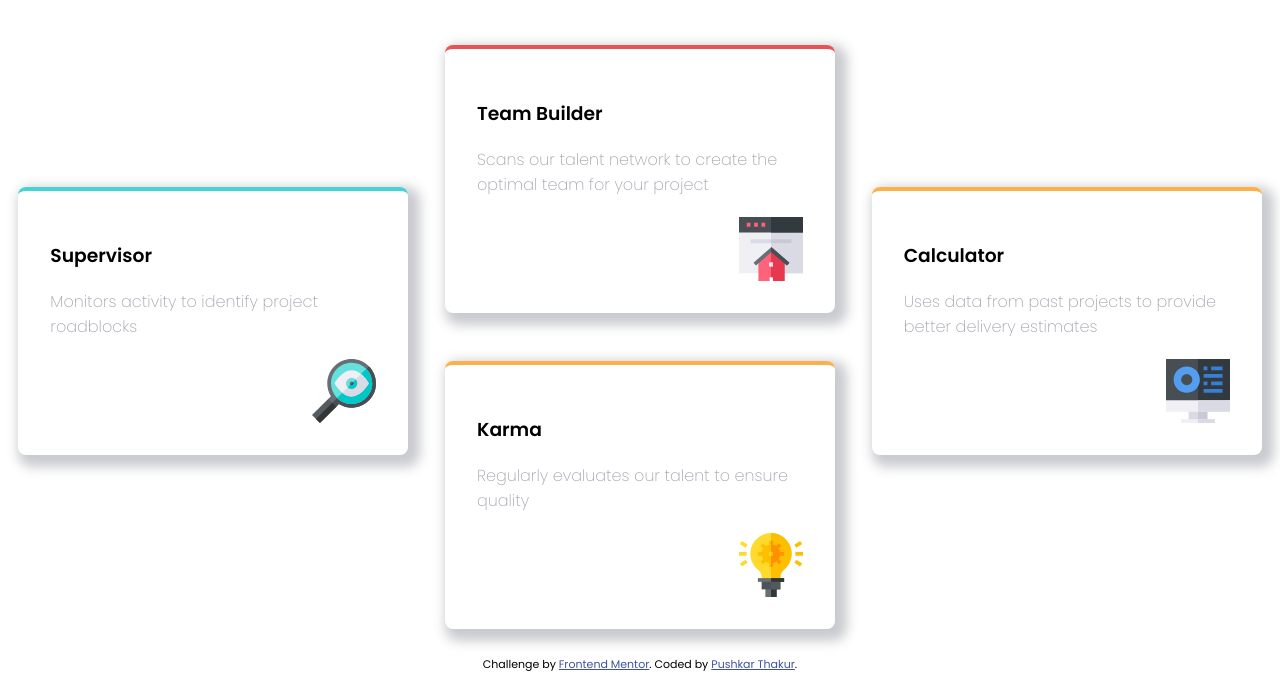
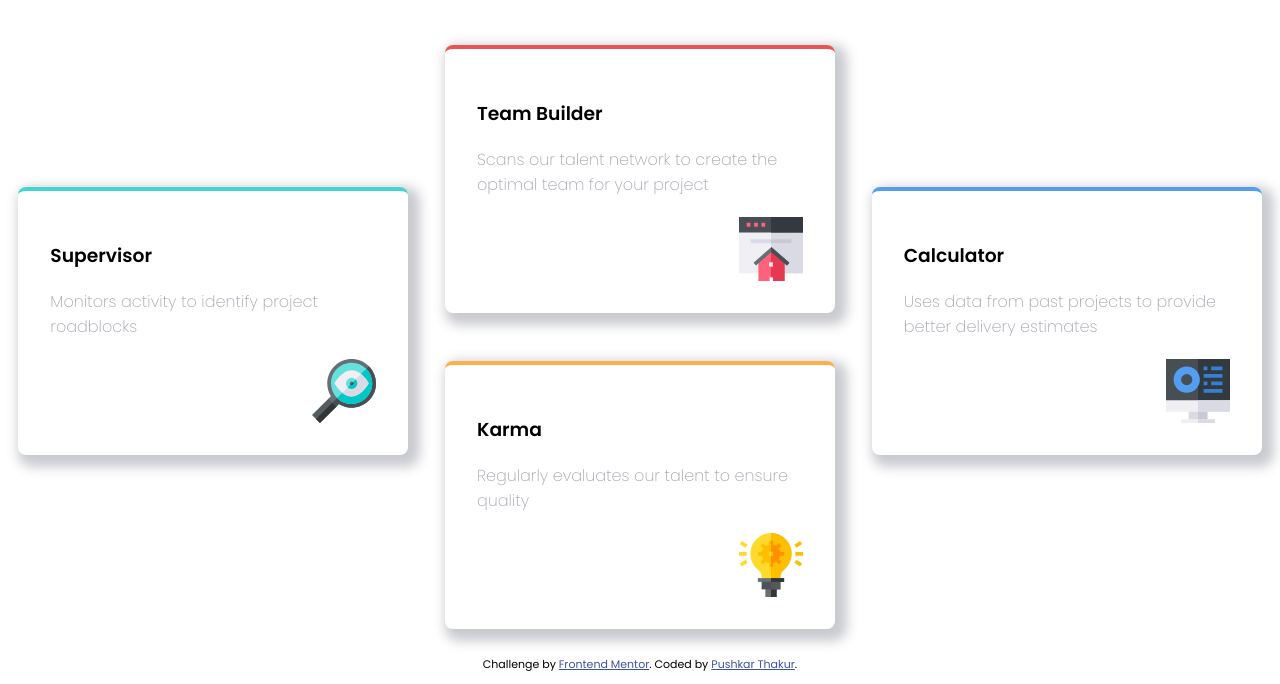
Before and after one commit to Push9828/four-card-feature, a plain HTML site: page index.html in a window 1280 px wide. Shown: the part 232-916 px from the top of the page. Drawn offline with Linux system fonts and the light colour scheme.

Commit message:
Challenge Complete

```diff
--- a/index.html
+++ b/index.html
@@ -41,7 +41,7 @@
       </div>
 
       <div class="box">
-      <div class="card card3">
+      <div class="card card4">
         <h3>Calculator</h3>
         <img src="images/icon-calculator.svg" alt="Calculator-icon">
         <div class="content"> Uses data from past projects to provide better delivery estimates</div>
```
